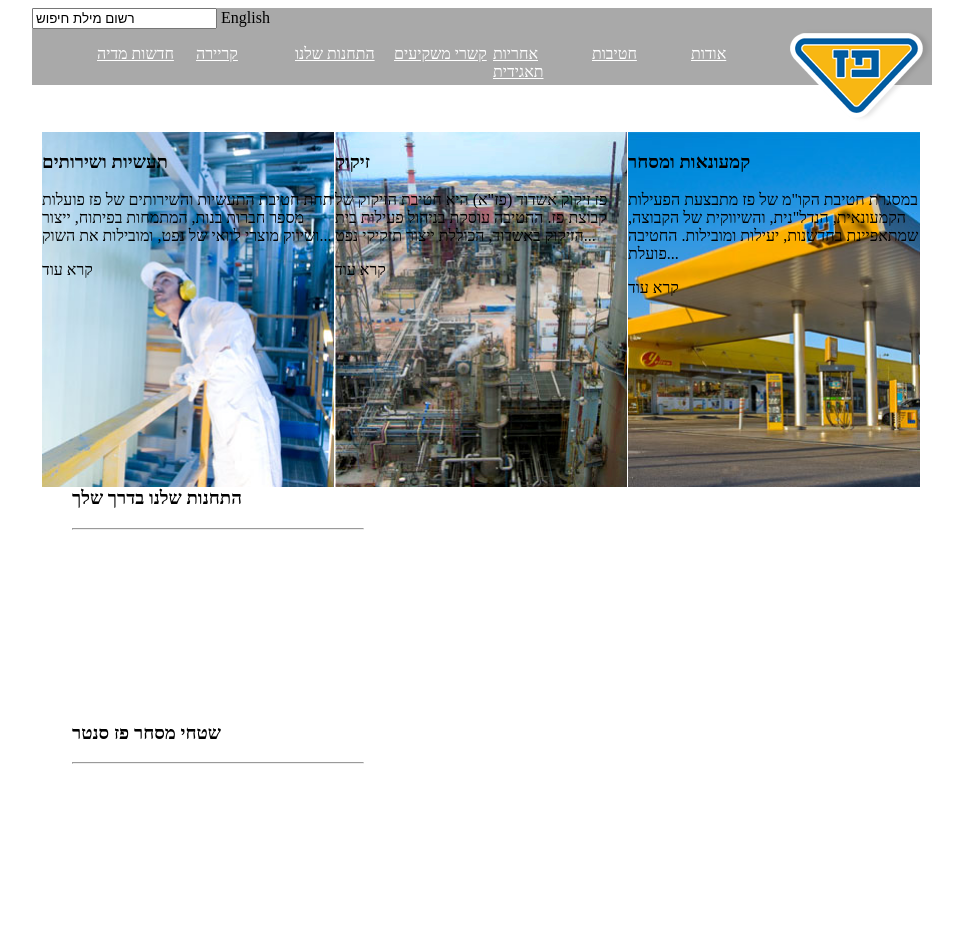
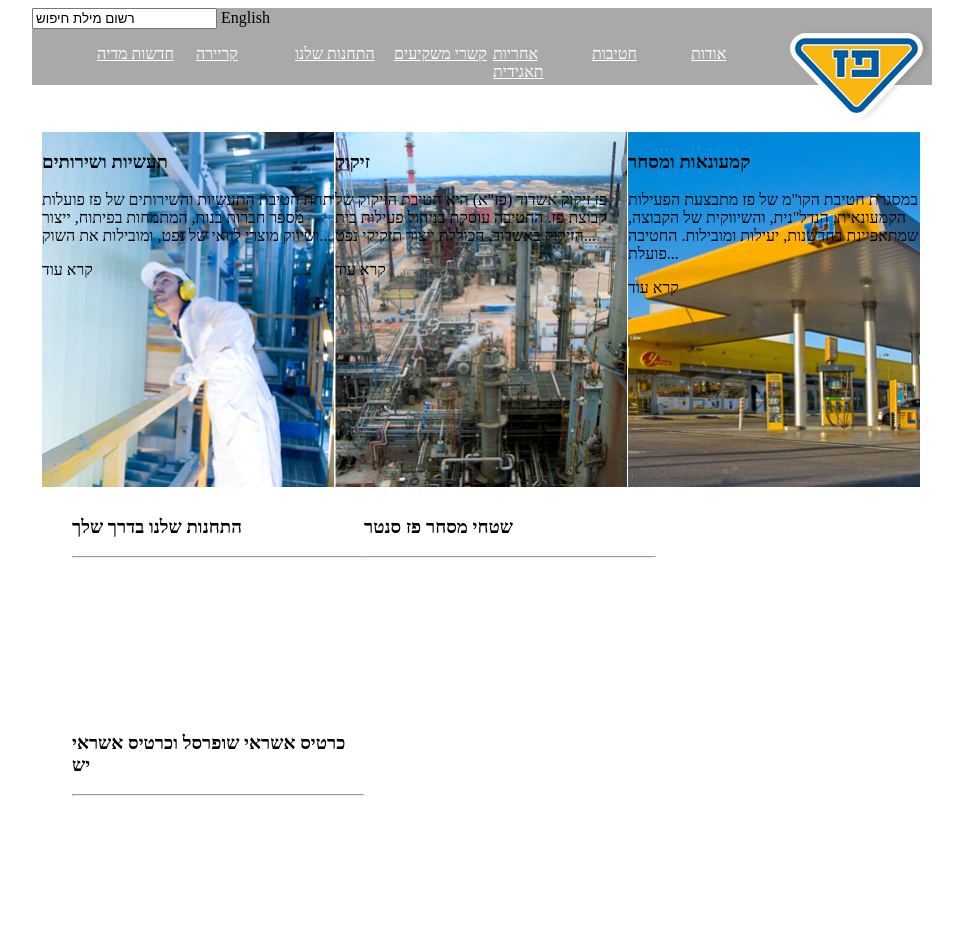
Before and after one commit to yaron12/PazTest, a plain HTML site: page index.html in a window 1280 px wide. Shown: the top 941 px of the page, without its empty margins (158-1121 px from the left). Drawn offline with Linux system fonts and the light colour scheme.

Commit message:
paz test

```diff
--- a/style.css
+++ b/style.css
@@ -1,4 +1,3 @@
-
 .wraper {
 width: 900px;
 height: auto;
@@ -36,7 +35,7 @@
 	clear: both;
 	}
 	.box1 ul {
-
+	float:left;
 	margin: 0;
 	padding: 10px;
 	}
@@ -74,10 +73,16 @@
 	.box2 {
 	clear: both;
 	}
+	.box1 ul {
+
+	margin: 0;
+	padding: 10px;
+	}
 	.box2 ul li{
 	width: 292px;
 	height: 216px;
 	list-style: none;
+	float: left;
 
 	}
 
@@ -107,6 +112,7 @@
 	background: darkgray;
 	width: 1426px;
 	height: 38px;
+
 	}
 	.facebook{
 	background-image: url("img/fb_icon.png");
@@ -121,16 +127,17 @@
 	.ulfoot ul
 	width: 900px;
 	height: 18px;{
-	clear:both;
-	float: right;
+	clear: both;
+
 }
 .ulfoot ul li {
 	list-style: none;
+		float: right;
 }
 .ulfoot ul li a {
 	color: white;
 }
-.clear-box{
+.clear-box {
 	clear: both;
 	overflow: hidden;
 }
```
Lines whose indentation alone changed are shown as unchanged.
